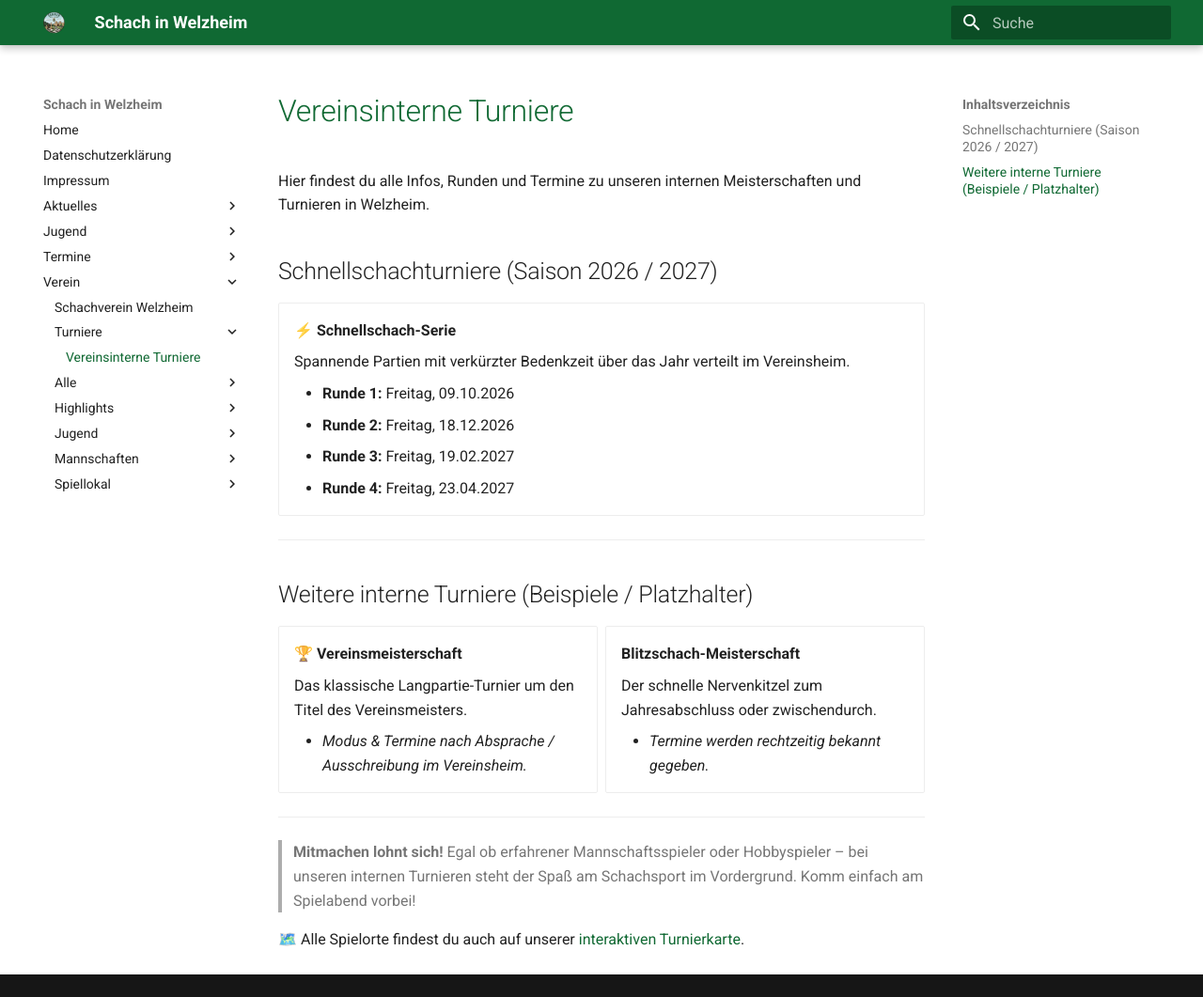
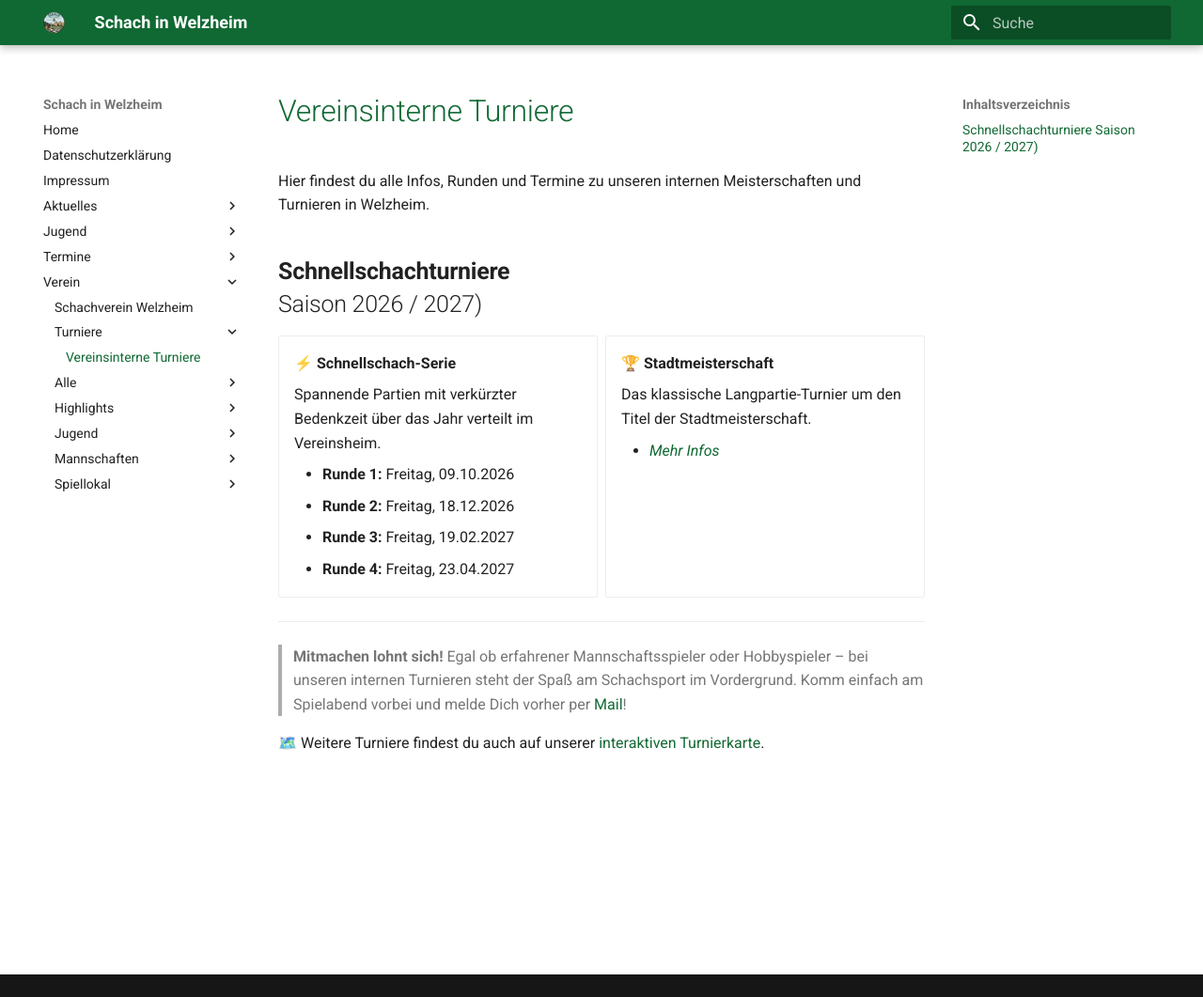
Before and after one commit to schachwelzheim/schachwelzheim, an MkDocs documentation site: the page built from docs/verein/Turniere/index.md, in a window 1280 px wide and 1061 px high. Shown: the whole window at 94% size. Built offline with MkDocs 1.6.1 and Material for MkDocs 9.7.7, drawn with Linux system fonts in a browser that asks for light colours.

Commit message:
Revise Schnellschachturniere section and details
Updated the section on Schnellschachturniere and added details about participation and additional tournaments.

```diff
--- a/docs/verein/Turniere/index.md
+++ b/docs/verein/Turniere/index.md
@@ -2,7 +2,7 @@
 
 Hier findest du alle Infos, Runden und Termine zu unseren internen Meisterschaften und Turnieren in Welzheim.
 
-## Schnellschachturniere (Saison 2026 / 2027)
+## **Schnellschachturniere** <br>Saison 2026 / 2027)
 
 <div class="grid cards" markdown>
 
@@ -15,31 +15,17 @@ Hier findest du alle Infos, Runden und Termine zu unseren internen Meisterschaft
     *   **Runde 3:** Freitag, 19.02.2027
     *   **Runde 4:** Freitag, 23.04.2027
 
-</div>
+-   __🏆 Stadtmeisterschaft__
 
----
+    Das klassische Langpartie-Turnier um den Titel der Stadtmeisterschaft.
 
-## Weitere interne Turniere (Beispiele / Platzhalter)
-
-<div class="grid cards" markdown>
-
--   __🏆 Vereinsmeisterschaft__
-
-    Das klassische Langpartie-Turnier um den Titel des Vereinsmeisters.
-
-    *   *Modus & Termine nach Absprache / Ausschreibung im Vereinsheim.*
-
--   __Blitzschach-Meisterschaft__
-
-    Der schnelle Nervenkitzel zum Jahresabschluss oder zwischendurch.
-
-    *   *Termine werden rechtzeitig bekannt gegeben.*
+    *   *[Mehr Infos](https://schachwelzheim.github.io/schachwelzheim/aktuelles/2026-10-07/)*
 
 </div>
 
 ---
 
 > **Mitmachen lohnt sich!**
-> Egal ob erfahrener Mannschaftsspieler oder Hobbyspieler – bei unseren internen Turnieren steht der Spaß am Schachsport im Vordergrund. Komm einfach am Spielabend vorbei!
+> Egal ob erfahrener Mannschaftsspieler oder Hobbyspieler – bei unseren internen Turnieren steht der Spaß am Schachsport im Vordergrund. Komm einfach am Spielabend vorbei und melde Dich vorher per [Mail](mailto:schach@tsfwelzheim.de)!
 
-🗺️ Alle Spielorte findest du auch auf unserer [interaktiven Turnierkarte](https://schachwelzheim.github.io/wam-karte/).
+🗺️ Weitere Turniere findest du auch auf unserer [interaktiven Turnierkarte](https://schachwelzheim.github.io/wam-karte/).
```
